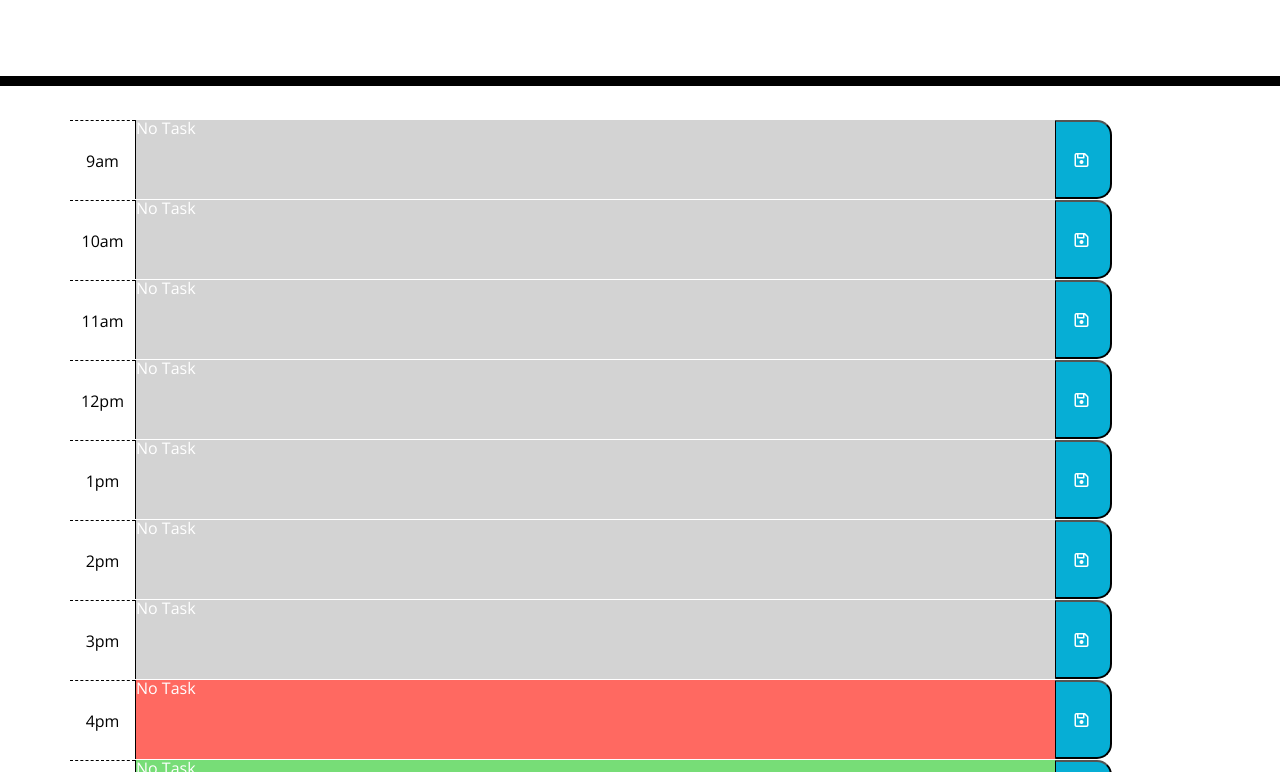
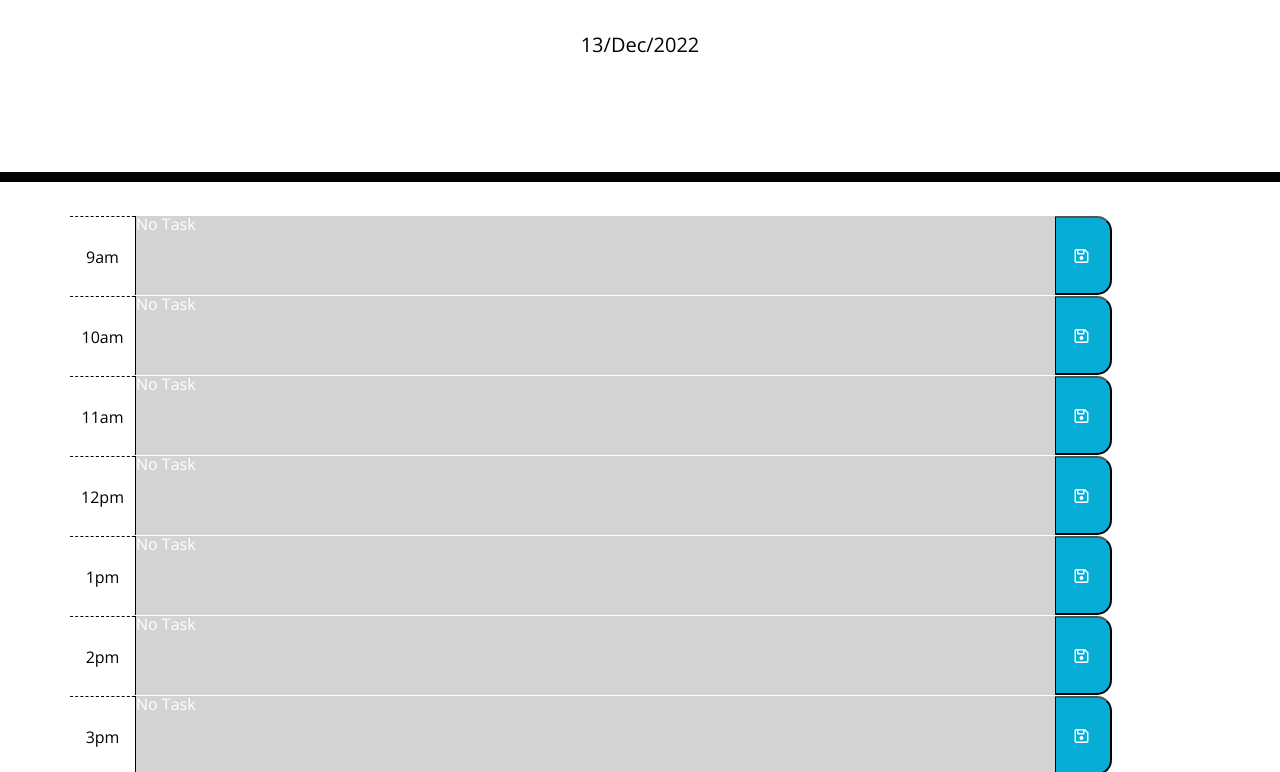
Before and after one commit to Snoopawoo/Planner_app_challenge, a plain HTML site: page index.html in a window 1280 px wide. Shown: the part 182-954 px from the top of the page. Drawn offline with nearby package versions, Linux system fonts and the light colour scheme.

Commit message:
adds current date to page

```diff
--- a/assets/css/style.css
+++ b/assets/css/style.css
@@ -87,3 +87,8 @@ textarea {
 .hide {
   display: none;
 }
+
+.current {
+  justify-content: center;
+  align-items: center;
+}
--- a/assets/js/script.js
+++ b/assets/js/script.js
@@ -1,7 +1,9 @@
 //declaring variables
 var taskwrapper = $('#taskbox');
+var currentDay = $('#currentDay');
 var startOfBusiness = moment(09, 'HH');
 var currentTime = moment().format('HH');
+var currentDate = moment().format('DD/MMM/YYYY');
 console.log(currentTime);
 var tasksToLoad = [];
 tasksToLoad = JSON.parse(localStorage.getItem('savedTasks'));
@@ -13,6 +15,12 @@ if(tasksToLoad == null){
   tasksToLoad[fill] = 'No Task';
   };
 };
+//display current day
+currentDay.append(
+  `<div class='row current'>
+      <p>${currentDate}</p>
+  </div>`
+  );
 
 //create and fill HTML structure
 while (startOfBusiness.hour() < 18) {
--- a/index.html
+++ b/index.html
@@ -26,6 +26,7 @@
       <p class="lead">A simple calendar app for scheduling your work day</p>
       <p id="currentDay" class="lead"></p>
     </header>
+    <div class="container" id="currentDay"></div>
     <div class='popup row hide' id="popup">Appointment Added to <p class="pop" id="pop">Local Storage</p>!</div>
     <div class="container" id="taskbox">
       <!-- Timeblocks go here -->
```
